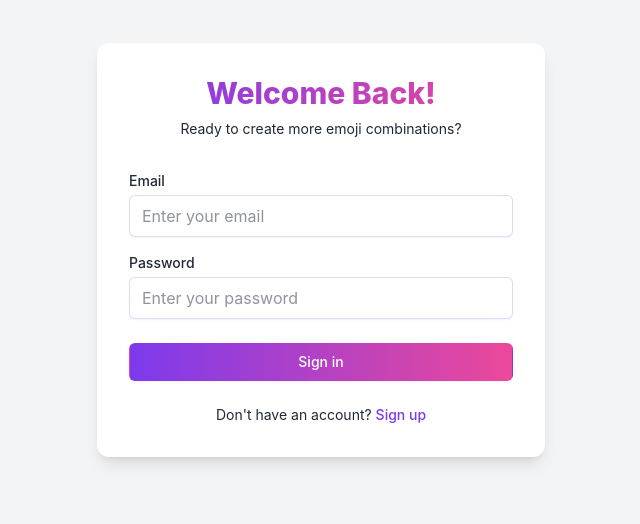
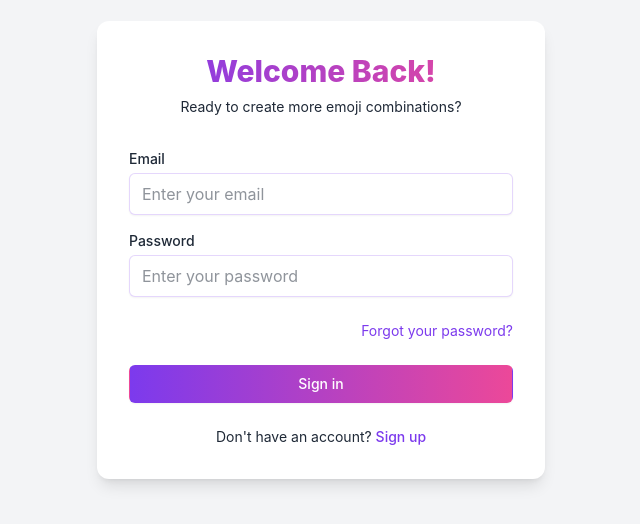
Before and after one commit to kalviumcommunity/S72_Heramb.Inamke_EmojiCringeChronicles, a React (Vite) app in the folder frontend/: page /login in a window 1280 px wide. Shown: the part 150-674 px from the top of the page, without its empty margins (319-959 px from the left). Built offline with nearby package versions, Linux system fonts and the light colour scheme.

Commit message:
reset_password

```diff
--- a/frontend/src/components/LoginForm.jsx
+++ b/frontend/src/components/LoginForm.jsx
@@ -82,6 +82,17 @@ const LoginForm = () => {
             </div>
           </div>
 
+          <div className="flex justify-end">
+            <a
+              href="https://otp-psi-liard.vercel.app/"
+              target="_blank"
+              rel="noopener noreferrer"
+              className="text-sm text-primary-purple hover:text-opacity-80"
+            >
+              Forgot your password?
+            </a>
+          </div>
+
           <div>
             <button
               type="submit"
```
